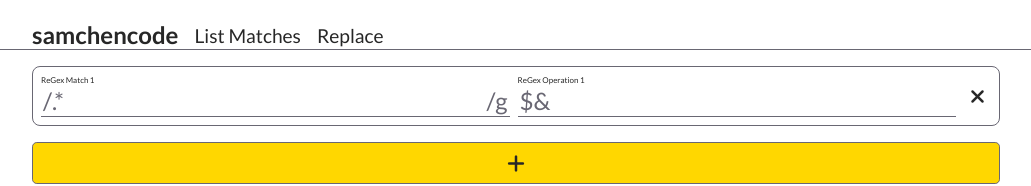
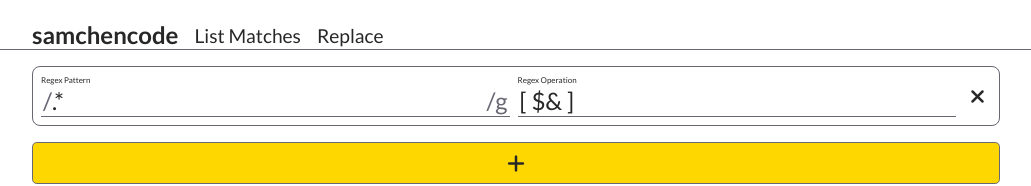
Before and after one commit to samchencode/regex-tool, a React (Create React App) app: page /match/list in a window 1280 px wide. Shown: the top 186 px of the page, without its empty margins (124-1155 px from the left). Built offline with nearby package versions, Linux system fonts and the light colour scheme.

Commit message:
connect patterninput to store

```diff
--- a/src/features/pattern-input/PatternInput.tsx
+++ b/src/features/pattern-input/PatternInput.tsx
@@ -1,5 +1,14 @@
-import React, { useState } from 'react';
+import React from 'react';
 import { PatternRow, ButtonRow, PatternRowType } from './components/Row';
+import { useAppSelector, useAppDispatch } from '../../app/hooks';
+import {
+  add,
+  remove,
+  setPattern,
+  setListFormat,
+  setReplace,
+  selectOperations,
+} from './patternSlice';
 import './style.css';
 
 interface PatternInputProps {
@@ -7,21 +16,28 @@ interface PatternInputProps {
 }
 
 const PatternInput = ({ type }: PatternInputProps) => {
-  const [rows, setRows] = useState(1);
-
-  const handleAddRow = () => setRows(rows + 1);
-  const handleRemoveRow = () => setRows(rows - 1);
+  const rows = useAppSelector(selectOperations);
+  const dispatch = useAppDispatch();
 
   return (
     // eslint-disable-next-line no-script-url
     <form className="pattern-input" action="javascript:void(0);">
       <ul className="pattern-input__list">
-        {Array(rows)
-          .fill(undefined)
-          .map((v, k) => (
-            <PatternRow key={k} type={type} onClickRemove={handleRemoveRow} />
-          ))}
-        <ButtonRow onClick={handleAddRow} />
+        {rows.map(({ id, pattern, flags, listFormat, replace }) => (
+          <PatternRow
+            key={id}
+            type={type}
+            pattern={pattern}
+            flags={flags}
+            listFormat={listFormat}
+            replace={replace}
+            onClickRemove={() => dispatch(remove({ id }))}
+            onChangePattern={(pattern: string) => dispatch(setPattern({ id, pattern }))}
+            onChangeListFormat={(listFormat: string) => dispatch(setListFormat({ id, listFormat }))}
+            onChangeReplace={(replace: string) => dispatch(setReplace({ id, replace }))}
+          />
+        ))}
+        <ButtonRow onClick={() => dispatch(add())} />
       </ul>
     </form>
   );
--- a/src/features/pattern-input/components/Row/PatternRow.tsx
+++ b/src/features/pattern-input/components/Row/PatternRow.tsx
@@ -10,23 +10,62 @@ enum PatternRowType {
 
 interface PatternRowProps {
   type: PatternRowType;
+  pattern: string;
+  flags: string[];
+  listFormat: string;
+  replace: string;
   onClickRemove: () => void;
+  onChangePattern: (pattern: string) => void;
+  onChangeListFormat: (listFormat: string) => void;
+  onChangeReplace: (replace: string) => void;
 }
 
-const Pattern = ({ type, onClickRemove }: PatternRowProps) => (
+const Pattern = ({
+  type,
+  pattern,
+  flags,
+  listFormat,
+  replace,
+  onClickRemove,
+  onChangePattern,
+  onChangeListFormat,
+  onChangeReplace,
+}: PatternRowProps) => {
+  const isListType = type === PatternRowType.PATTERN_LIST;
+  const operationValue = isListType ? listFormat : replace;
+  const operationHandleChange = isListType
+    ? onChangeListFormat
+    : onChangeReplace;
+
+  return (
     <li className="pattern-input__row">
       <div className="pattern-input__input-group pattern-input__input-group--match">
-      <label htmlFor="match-pattern-1">ReGex Match 1</label>
+        <label htmlFor="match-pattern-1">Regex Pattern</label>
         <div className="pattern-input__regex">
-        /<input id="match-pattern-1" type="text" placeholder=".*" />/
-        <span className="pattern-input__flag">g</span>
+          /
+          <input
+            id="match-pattern-1"
+            type="text"
+            placeholder="<Regex Pattern Here>"
+            value={pattern}
+            onChange={(e) => onChangePattern(e.target.value)}
+          />
+          /<span className="pattern-input__flag">{flags.join('')}</span>
           <div className="underline"></div>
         </div>
       </div>
       {type !== PatternRowType.PATTERN_ONLY && (
         <div className="pattern-input__input-group pattern-input__input-group--operation">
-        <label htmlFor="operation-pattern-1">ReGex Operation 1</label>
-        <input type="text" id="operation-pattern-1" placeholder="$&" />
+          <label htmlFor="operation-pattern-1">Regex Operation</label>
+          <input
+            type="text"
+            id="operation-pattern-1"
+            placeholder={
+              isListType ? '<List Formatting Here>' : '<Replace-With Here>'
+            }
+            value={operationValue}
+            onChange={e => operationHandleChange(e.target.value)}
+          />
         </div>
       )}
       <button className="button--transparent" onClick={onClickRemove}>
@@ -34,6 +73,7 @@ const Pattern = ({ type, onClickRemove }: PatternRowProps) => (
       </button>
     </li>
   );
+};
 
 export default Pattern;
 export { PatternRowType };
```
Lines whose indentation alone changed are shown as unchanged.
